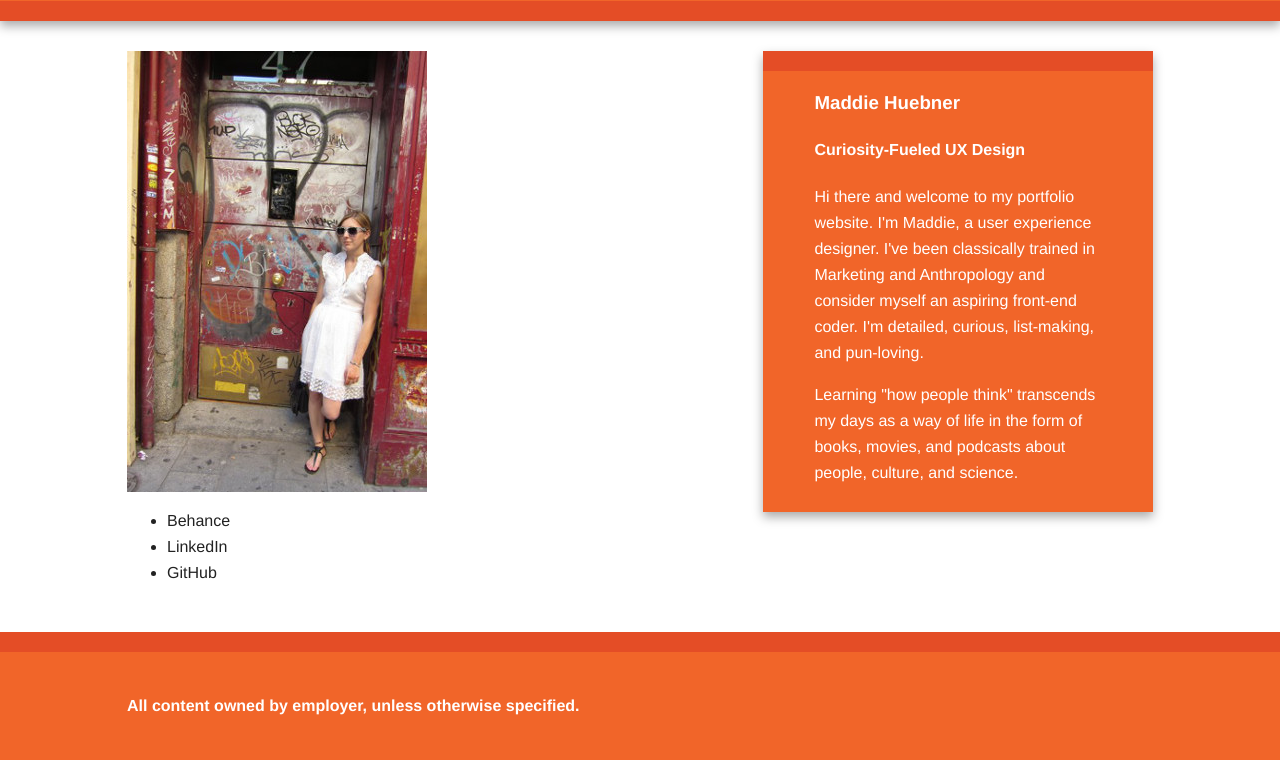
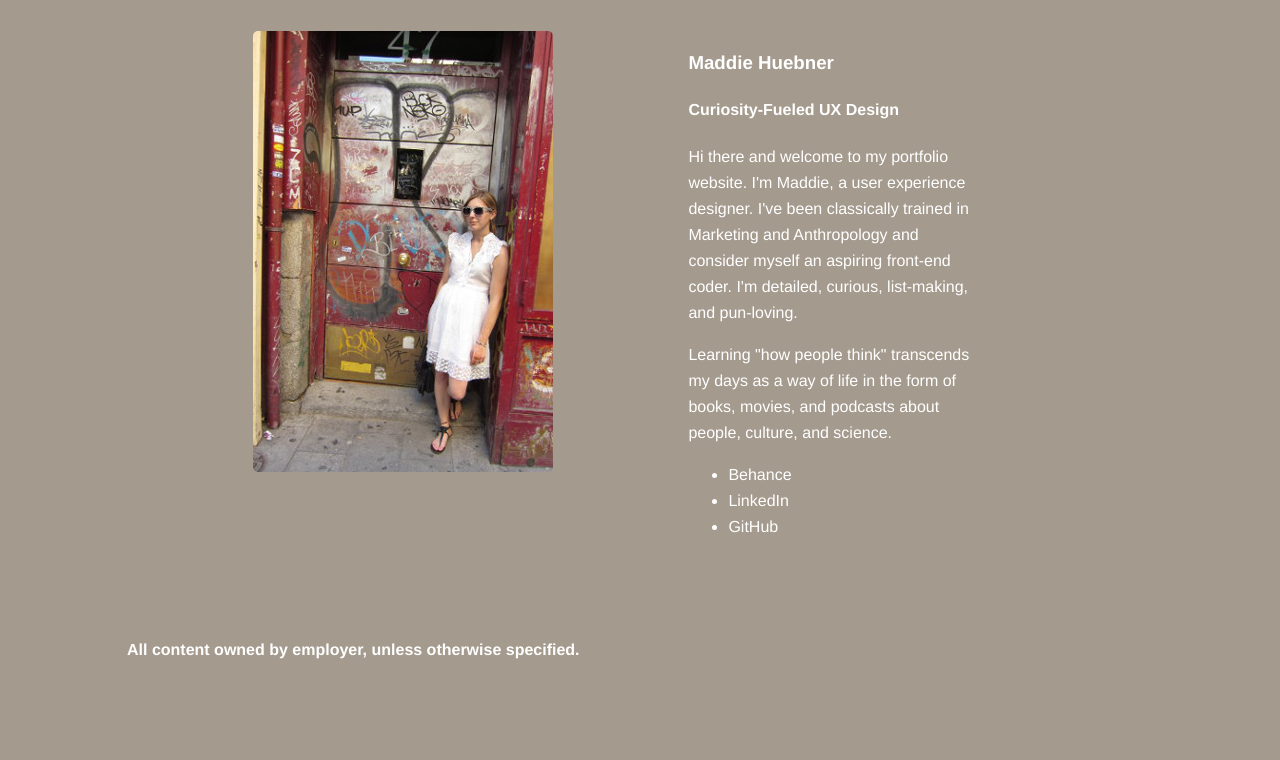
Before and after one commit to huebnema/ux-portfolio, a plain HTML site: page index.html in a window 1280 px wide. Shown: the part 68-828 px from the top of the page. After the commit the page ends 800 px from the top, so only its background shows below. Drawn offline with nearby package versions, Linux system fonts and the light colour scheme.

Commit message:
Introduce flex box

```diff
--- a/css/main.css
+++ b/css/main.css
@@ -70,18 +70,16 @@ body {
    =================== */
 
 .header-container {
-    border-bottom: 20px solid #e44d26;
 }
 
 .footer-container,
 .main aside {
-    border-top: 20px solid #e44d26;
 }
 
 .header-container,
 .footer-container,
 .main aside {
-    background: #f16529;
+    background: rgb(164, 154, 142);
 }
 
 .title {
@@ -154,11 +152,33 @@ nav a:hover {
    Author's custom styles
    ========================================================================== */
 
+.background {
+    background-color: rgb(164, 154, 142);
+}
 
+.rounded-corners {
+    border-radius: 5px;
+}
 
+.center-image {
+  margin: auto;
+  position: absolute;
+  top: 0; left: 0; bottom: 0; right: 0;
+}
 
+.flex-container {
+  /* We first create a flex layout context */
+  display: flex;
+  /* Then we define the flow direction and if we allow the items to wrap
+   * Remember this is the same as:
+   * flex-direction: row;
+   * flex-wrap: wrap;
+   */
+  flex-flow: row wrap;
 
-
+  /* Then we define how is distributed the remaining space */
+  justify-content: space-around;
+}
 
 
 
@@ -213,12 +233,6 @@ nav a:hover {
     WIDE: CSS3 Effects
    ==================== */
 
-    .header-container,
-    .main aside {
-        -webkit-box-shadow: 0 5px 10px #aaa;
-           -moz-box-shadow: 0 5px 10px #aaa;
-                box-shadow: 0 5px 10px #aaa;
-    }
 
 /* ============
     WIDE: Menu
--- a/index.html
+++ b/index.html
@@ -16,7 +16,7 @@
 
         <script src="js/vendor/modernizr-2.8.3-respond-1.4.2.min.js"></script>
     </head>
-    <body>
+    <body class="background">
         <!--[if lt IE 8]>
             <p class="browserupgrade">You are using an <strong>outdated</strong> browser. Please <a href="http://browsehappy.com/">upgrade your browser</a> to improve your experience.</p>
         <![endif]-->
@@ -27,29 +27,25 @@
             </header>
         </div>
 
-        <div class="main-container">
-            <div class="main wrapper clearfix">
+        <div class="main-container ">
+            <div class="main wrapper clearfix flex-container">
+                <section class="row1"
+                    <section class="flex-item">
+                            <img class="rounded-corners" src="img/me2.jpg" alt="Maddie Huebner">
+                    </section>
 
-                <article>
-                    <section>
-                        <img src="img/me2.jpg" alt="Maddie Huebner">
-                    </section>
-                </article>
-
-                <aside>
+                    <aside class="flex-item">
                         <h3>Maddie Huebner</h3>
                         <h4>Curiosity-Fueled UX Design</h4>
                         <p>Hi there and welcome to my portfolio website. I'm Maddie, a user experience designer. I've been classically trained in Marketing and Anthropology and consider myself an aspiring front-end coder. I'm detailed, curious, list-making, and pun-loving.</p>
                         <p>Learning "how people think" transcends my days as a way of life in the form of books, movies, and podcasts about people, culture, and science.</p>
-                </aside>
-
-                <article>
                         <ul>
                             <li>Behance</li>
                             <li>LinkedIn</li>
                             <li>GitHub</li>
                          </ul>
-                </article>
+                    </aside>
+                </section>
 
             </div> <!-- #main -->
         </div> <!-- #main-container -->
```
Lines whose indentation alone changed are shown as unchanged.
